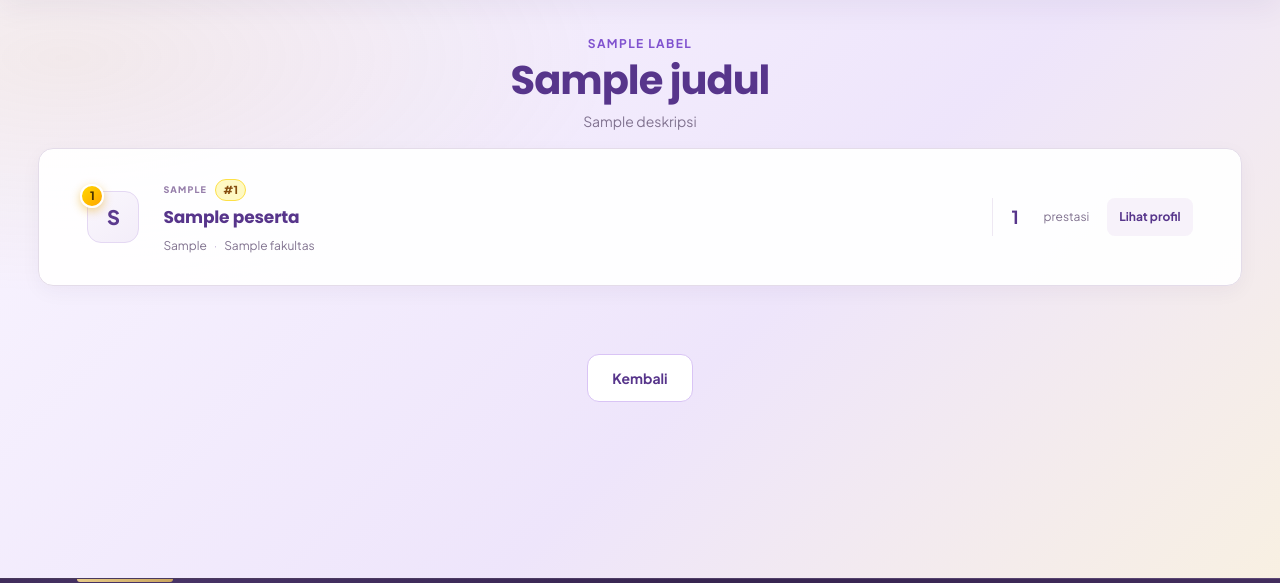
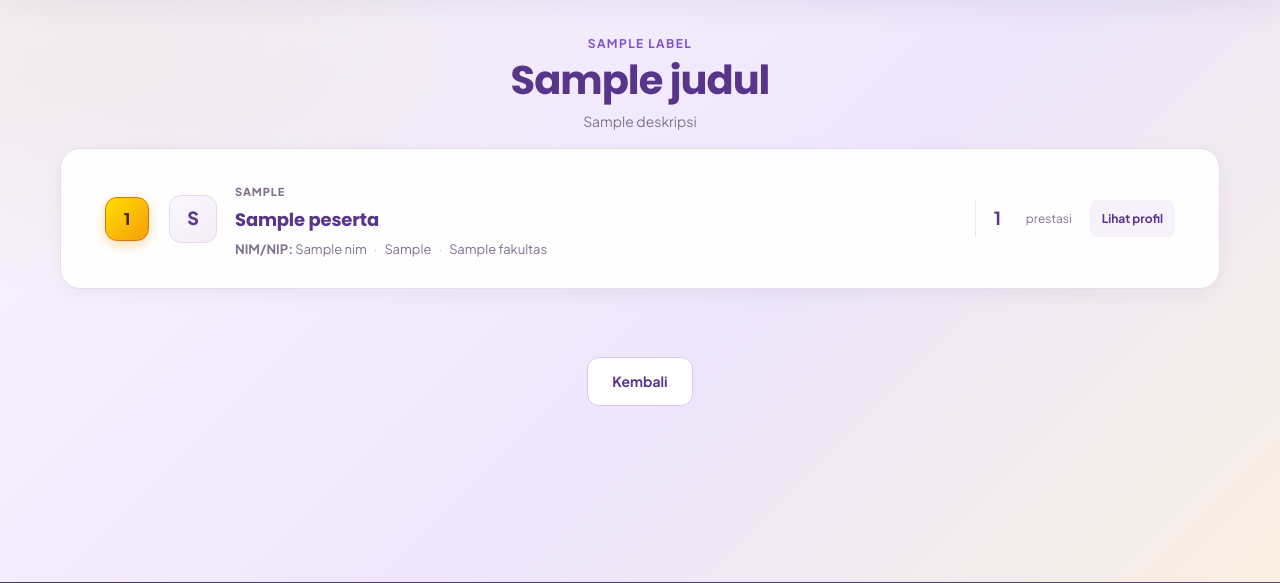
Before and after one commit to injanirevi/SIPRESKA, a Laravel app: template resources/views/prestasi/peserta-tingkat.blade.php in a window 1280 px wide. Shown: the part 83-666 px from the top of the page. Run offline with Laravel 12, Linux system fonts and the light colour scheme; data comes from the database, SQL or seed files in the repository; the template is opened without the code that fills it: most values are stand-ins (such as "Sample title", 1, 10 or a date in 2020).

Commit message:
style: tampilkan nomor urut di sebelah kiri avatar dengan layout proporsional

```diff
--- a/resources/views/prestasi/peserta-tingkat.blade.php
+++ b/resources/views/prestasi/peserta-tingkat.blade.php
@@ -14,32 +14,30 @@
         <div class="participant-directory">
             @foreach ($peserta as $item)
                 @php($anggota = $item['anggota'])
-                <article class="participant-card">
-                    <!-- AVATAR DENGAN PIN MEDALI PERINGKAT MENYATU -->
-                    <div class="participant-avatar-badge-wrap">
-                        <div class="participant-card-avatar" aria-hidden="true">
-                            {{ \Illuminate\Support\Str::upper(\Illuminate\Support\Str::substr($item['nama'], 0, 1)) }}
-                        </div>
-                        <span class="participant-rank-pin {{ $loop->iteration <= 3 ? 'rank-podium-' . $loop->iteration : '' }}" title="Peringkat {{ $loop->iteration }}">
-                            {{ $loop->iteration }}
-                        </span>
+                <article class="participant-card participant-card-ranked">
+                    <!-- NOMOR PERINGKAT DI PINGGIR KIRI (ALA SS KE-2) -->
+                    <div class="participant-rank-box {{ $loop->iteration <= 3 ? 'rank-podium-' . $loop->iteration : '' }}" title="Peringkat {{ $loop->iteration }}">
+                        {{ $loop->iteration }}
                     </div>
 
+                    <!-- AVATAR INISIAL BERSIH -->
+                    <div class="participant-card-avatar" aria-hidden="true">
+                        {{ \Illuminate\Support\Str::upper(\Illuminate\Support\Str::substr($item['nama'], 0, 1)) }}
+                    </div>
+
+                    <!-- INFORMASI PESERTA -->
                     <div class="participant-card-main">
-                        <div style="display: flex; align-items: center; gap: 8px; margin-bottom: 2px;">
-                            <span class="participant-card-role">{{ $item['jenis_sivitas'] ? ucfirst($item['jenis_sivitas']) : 'Sivitas Akademika' }}</span>
-                            <span class="participant-rank-tag {{ $loop->iteration <= 3 ? 'tag-podium-' . $loop->iteration : '' }}">
-                                #{{ $loop->iteration }}
-                            </span>
-                        </div>
+                        <span class="participant-card-role">{{ $item['jenis_sivitas'] ? ucfirst($item['jenis_sivitas']) : 'Sivitas Akademika' }}</span>
                         <h2>{{ $item['nama'] }}</h2>
                         <p class="participant-card-meta">
+                            @if (!empty($item['nim'])) <span><strong>NIM/NIP:</strong> {{ $item['nim'] }}</span> @endif
                             @if ($item['program_studi'] && strtolower($item['program_studi']) !== 'belum diisi') <span>{{ $item['program_studi'] }}</span> @endif
                             @if ($item['fakultas'] && strtolower($item['fakultas']) !== 'belum diisi') <span>{{ $item['fakultas'] }}</span> @endif
                             @if (!$item['program_studi'] && !$item['fakultas']) <span>Informasi program studi belum tersedia</span> @endif
                         </p>
                     </div>
 
+                    <!-- JUMLAH PRESTASI & LINK PROFIL -->
                     <div class="participant-card-side">
                         <strong>{{ $item['prestasis']->count() }}</strong>
                         <span>prestasi</span>
@@ -58,134 +56,131 @@
 </section>
 
 <style>
-/* Grid participant-card kembali ke 3 kolom asli yang proporsional dan leluasa */
+/* Kontainer direktori dengan padding dalam yang lega */
 .participant-directory {
+    width: min(92%, 1160px) !important;
+    margin-inline: auto !important;
     padding: 12px 24px !important;
+    border-radius: 20px !important;
 }
 
-.participant-card {
+/* Kartu baris peserta dengan 4 kolom proporsional (Nomor | Avatar | Info | Aksi) */
+.participant-card.participant-card-ranked {
     display: grid !important;
-    grid-template-columns: 56px minmax(0, 1fr) minmax(140px, auto) !important;
+    grid-template-columns: 46px 48px minmax(0, 1fr) minmax(130px, auto) !important;
     align-items: center !important;
-    gap: 20px !important;
-    padding: 18px 24px !important;
+    gap: 18px !important;
+    padding: 16px 20px !important;
 }
 
-/* Wrapper avatar & pin peringkat yang menyatu */
-.participant-avatar-badge-wrap {
-    position: relative;
-    width: 52px;
-    height: 52px;
+/* Kotak nomor peringkat di pinggir kiri (ala SS ke-2 tapi proporsional dan tidak mepet) */
+.participant-rank-box {
+    width: 44px;
+    height: 44px;
+    border-radius: 12px;
+    display: flex;
+    align-items: center;
+    justify-content: center;
+    font-size: 16px;
+    font-weight: 800;
+    color: #5B3A8E;
+    background: #F3EDF9;
+    border: 1.5px solid #E4D7F5;
     flex-shrink: 0;
+    transition: transform 0.18s ease;
 }
 
+.participant-card:hover .participant-rank-box {
+    transform: scale(1.05);
+}
+
+/* Warna podium 1, 2, 3 yang cerah dan elegan */
+.participant-rank-box.rank-podium-1 {
+    background: linear-gradient(135deg, #FFDF00 0%, #F59E0B 100%) !important;
+    color: #452200 !important;
+    border-color: #D97706 !important;
+    box-shadow: 0 4px 12px rgba(245, 158, 11, 0.35) !important;
+}
+
+.participant-rank-box.rank-podium-2 {
+    background: linear-gradient(135deg, #F1F5F9 0%, #CBD5E1 100%) !important;
+    color: #1E293B !important;
+    border-color: #94A3B8 !important;
+    box-shadow: 0 4px 12px rgba(148, 163, 184, 0.3) !important;
+}
+
+.participant-rank-box.rank-podium-3 {
+    background: linear-gradient(135deg, #FFEDD5 0%, #FB923C 100%) !important;
+    color: #7C2D12 !important;
+    border-color: #EA580C !important;
+    box-shadow: 0 4px 12px rgba(251, 146, 60, 0.3) !important;
+}
+
+/* Avatar inisial */
 .participant-card-avatar {
-    width: 52px !important;
-    height: 52px !important;
-    border-radius: 14px !important;
+    width: 48px !important;
+    height: 48px !important;
+    border-radius: 12px !important;
     display: flex !important;
     align-items: center !important;
     justify-content: center !important;
-    font-size: 20px !important;
-    font-weight: 800 !important;
+    font-size: 18px !important;
+    font-weight: 750 !important;
     background: linear-gradient(145deg, #FAF7FD, #F3EDF9) !important;
-    border: 1.5px solid #E4D8F3 !important;
+    border: 1px solid #E6D8EF !important;
     color: #5B3A8E !important;
+    flex-shrink: 0 !important;
 }
 
-/* Pin medali di pojok avatar */
-.participant-rank-pin {
-    position: absolute;
-    top: -7px;
-    left: -7px;
-    width: 24px;
-    height: 24px;
-    border-radius: 50%;
-    display: flex;
-    align-items: center;
-    justify-content: center;
-    font-size: 11.5px;
-    font-weight: 800;
-    color: #FFFFFF;
-    background: #5B3A8E;
-    border: 2px solid #FFFFFF;
-    box-shadow: 0 3px 8px rgba(91, 58, 142, 0.25);
-    z-index: 2;
+.participant-card-role {
+    display: inline-block;
+    color: var(--muted);
+    font-size: 11px;
+    font-weight: 750;
+    letter-spacing: .08em;
+    text-transform: uppercase;
 }
 
-.participant-rank-pin.rank-podium-1 {
-    background: linear-gradient(135deg, #FFD700 0%, #FFA500 100%) !important;
-    color: #4A3300 !important;
-    border-color: #FFFFFF !important;
-    box-shadow: 0 3px 10px rgba(230, 161, 0, 0.45) !important;
+.participant-card-main h2 {
+    margin: 3px 0 5px;
+    color: var(--purple-dark);
+    font-size: 18px;
 }
 
-.participant-rank-pin.rank-podium-2 {
-    background: linear-gradient(135deg, #E2E8F0 0%, #94A3B8 100%) !important;
-    color: #1E293B !important;
-    border-color: #FFFFFF !important;
-    box-shadow: 0 3px 10px rgba(148, 163, 184, 0.4) !important;
+.participant-card-meta {
+    display: flex;
+    flex-wrap: wrap;
+    gap: 7px;
+    margin: 0;
+    color: var(--muted);
+    font-size: 13px;
 }
 
-.participant-rank-pin.rank-podium-3 {
-    background: linear-gradient(135deg, #FFEDD5 0%, #FB923C 100%) !important;
-    color: #7C2D12 !important;
-    border-color: #FFFFFF !important;
-    box-shadow: 0 3px 10px rgba(234, 88, 12, 0.4) !important;
-}
-
-/* Tag nomor kecil di samping tulisan MAHASISWA / DOSEN */
-.participant-rank-tag {
-    display: inline-flex;
-    align-items: center;
-    padding: 1px 7px;
-    border-radius: 999px;
-    font-size: 11px;
-    font-weight: 800;
-    color: #5B3A8E;
-    background: #F3EDF9;
-    border: 1px solid #E4D7F5;
-}
-
-.participant-rank-tag.tag-podium-1 {
-    background: #FEF9C3;
-    color: #854D0E;
-    border-color: #FDE047;
-}
-
-.participant-rank-tag.tag-podium-2 {
-    background: #F1F5F9;
-    color: #334155;
-    border-color: #CBD5E1;
-}
-
-.participant-rank-tag.tag-podium-3 {
-    background: #FFEDD5;
-    color: #9A3412;
-    border-color: #FDBA74;
+.participant-card-meta span + span::before {
+    content: '·';
+    margin-right: 7px;
+    color: #C8B8DA;
 }
 
 @media (max-width: 760px) {
-    .participant-card {
-        grid-template-columns: 46px minmax(0, 1fr) !important;
-        padding: 14px 16px !important;
-        gap: 14px !important;
+    .participant-directory {
+        padding: 8px 12px !important;
     }
-    .participant-avatar-badge-wrap {
-        width: 44px;
-        height: 44px;
+    .participant-card.participant-card-ranked {
+        grid-template-columns: 36px 42px minmax(0, 1fr) !important;
+        gap: 12px !important;
+        padding: 14px 10px !important;
+    }
+    .participant-rank-box {
+        width: 36px;
+        height: 36px;
+        font-size: 14px;
+        border-radius: 10px;
     }
     .participant-card-avatar {
-        width: 44px !important;
-        height: 44px !important;
-        font-size: 17px !important;
-    }
-    .participant-rank-pin {
-        width: 21px;
-        height: 21px;
-        font-size: 10px;
-        top: -5px;
-        left: -5px;
+        width: 40px !important;
+        height: 40px !important;
+        font-size: 16px !important;
     }
 }
 </style>
```
